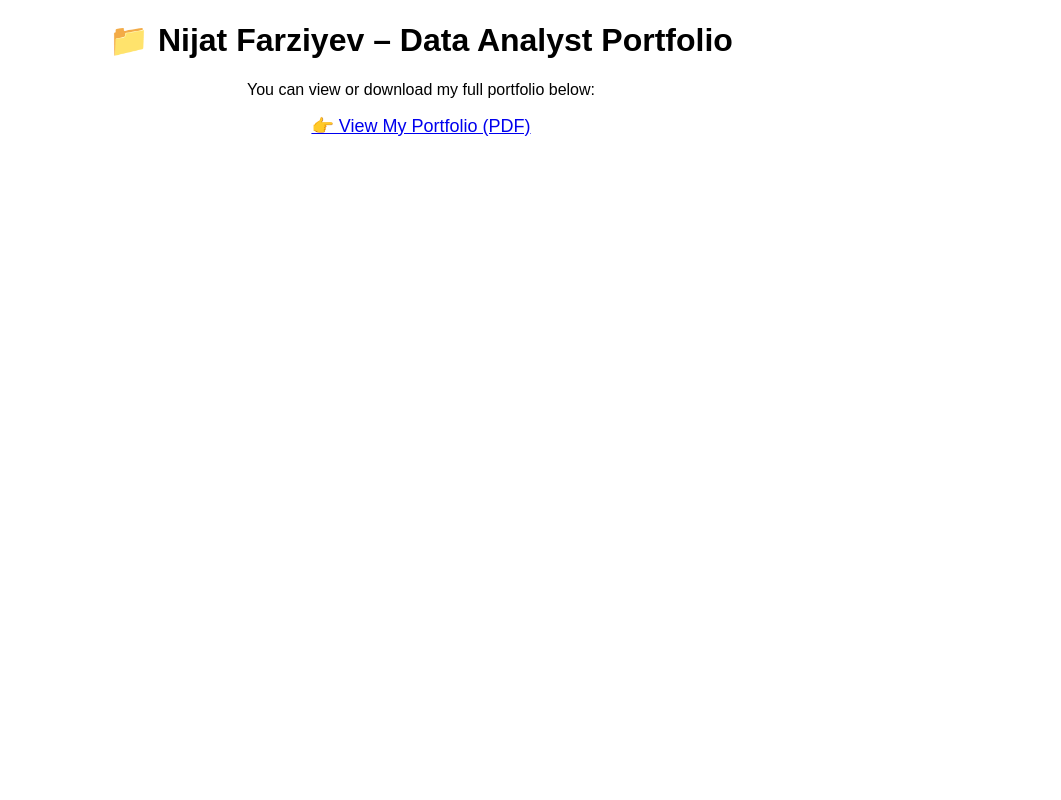
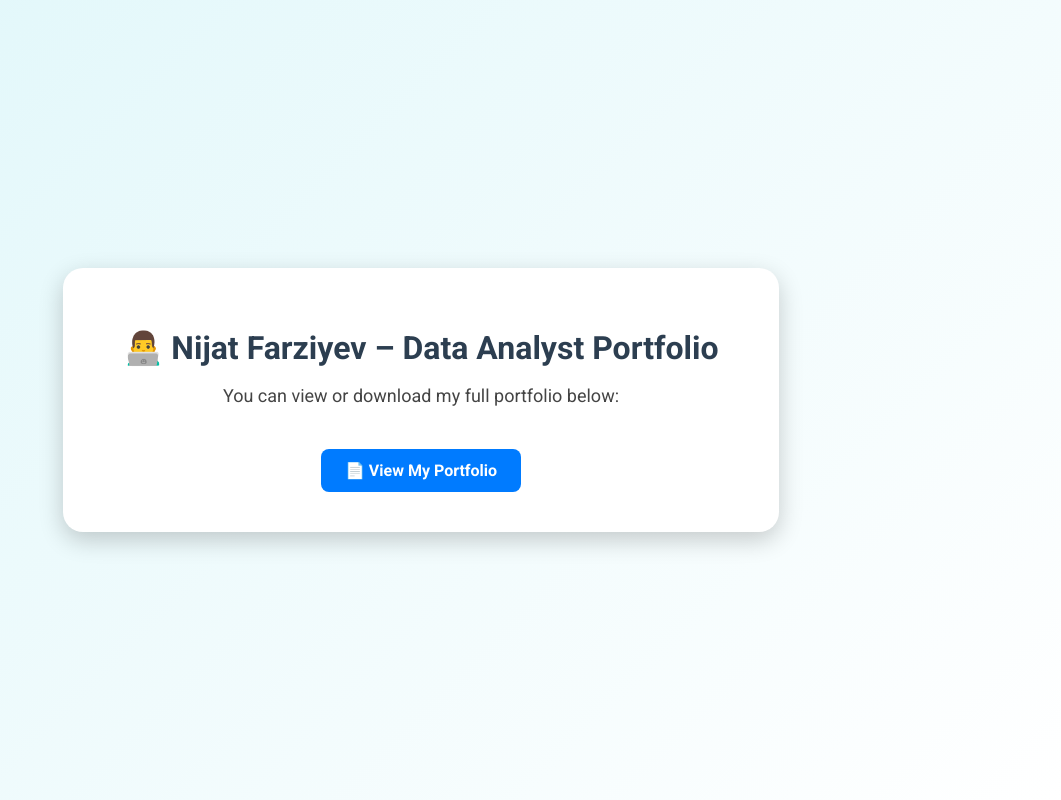
Before and after one commit to nijatfarzi/portfolio, a plain HTML site: page index.html in a window 1280 px wide. Shown: the whole page, without its empty margins (219-1280 px from the left). Drawn offline with Linux system fonts and the light colour scheme.

Commit message:
portfolio edit

```diff
--- a/index.html
+++ b/index.html
@@ -3,10 +3,54 @@
 <head>
   <meta charset="UTF-8">
   <title>Nijat Farziyev – Portfolio</title>
+  <link href="https://fonts.googleapis.com/css2?family=Roboto:wght@400;700&display=swap" rel="stylesheet">
+  <style>
+    body {
+      margin: 0;
+      font-family: 'Roboto', sans-serif;
+      background: linear-gradient(135deg, #e0f7fa, #ffffff);
+      height: 100vh;
+      display: flex;
+      align-items: center;
+      justify-content: center;
+      text-align: center;
+    }
+    .card {
+      background: white;
+      padding: 40px 60px;
+      border-radius: 20px;
+      box-shadow: 0 8px 24px rgba(0,0,0,0.2);
+    }
+    h1 {
+      margin-bottom: 15px;
+      font-size: 32px;
+      color: #2c3e50;
+    }
+    p {
+      font-size: 18px;
+      color: #444;
+    }
+    a.button {
+      display: inline-block;
+      margin-top: 25px;
+      padding: 12px 24px;
+      background-color: #007bff;
+      color: white;
+      text-decoration: none;
+      border-radius: 8px;
+      font-weight: bold;
+      transition: background-color 0.3s ease;
+    }
+    a.button:hover {
+      background-color: #0056b3;
+    }
+  </style>
 </head>
-<body style="text-align: center; font-family: Arial;">
-  <h1>📁 Nijat Farziyev – Data Analyst Portfolio</h1>
-  <p>You can view or download my full portfolio below:</p>
-  <a href="Nijad Farziyev- PORTFOLIO.pdf" target="_blank" style="font-size: 18px;">👉 View My Portfolio (PDF)</a>
+<body>
+  <div class="card">
+    <h1>👨‍💻 Nijat Farziyev – Data Analyst Portfolio</h1>
+    <p>You can view or download my full portfolio below:</p>
+    <a href="Nijad Farziyev- PORTFOLIO.pdf" target="_blank" class="button">📄 View My Portfolio</a>
+  </div>
 </body>
 </html>
```
